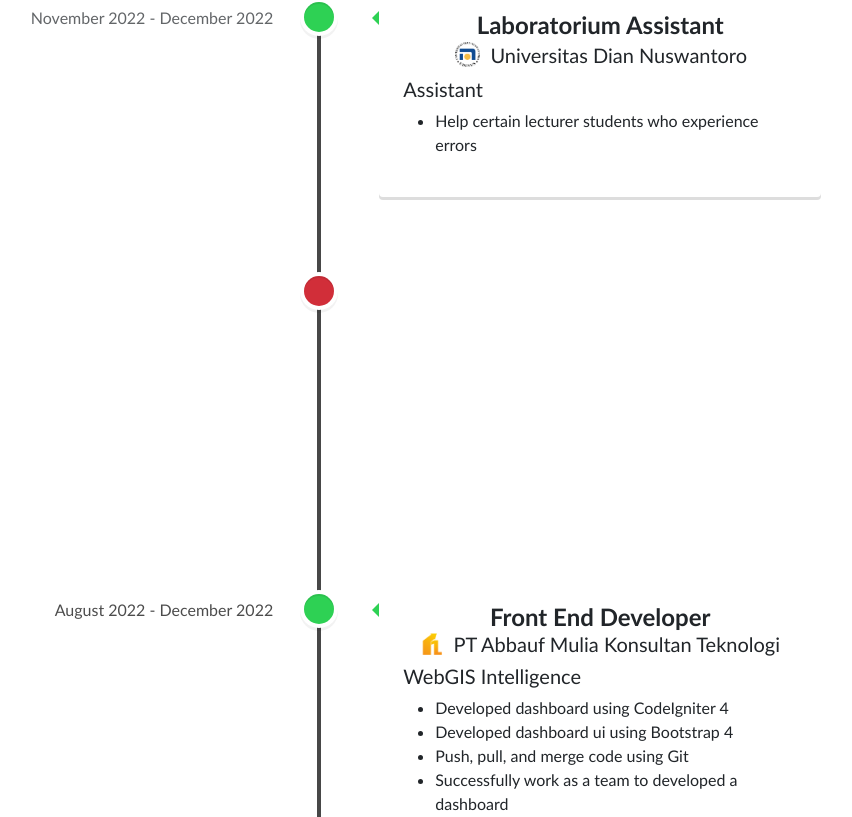
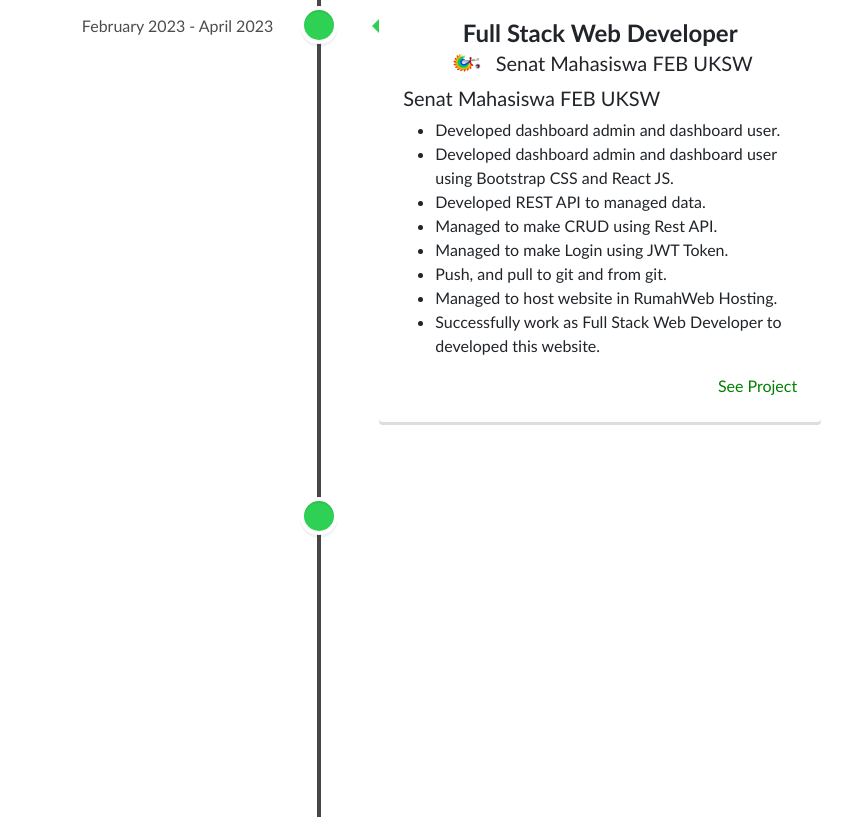
Before and after one commit to msadhimb/portofolioMarkIV, a React (Create React App) app: page / in a window 1280 px wide. Shown: the part 1483-2300 px from the top of the page, without its empty margins (321-1173 px from the left). Built offline with nearby package versions, Linux system fonts and the light colour scheme.

Commit message:
add a new experience

```diff
--- a/src/component/Experience/Experience.jsx
+++ b/src/component/Experience/Experience.jsx
@@ -8,6 +8,7 @@ import abbauf from "./companLogo/abbauf.png";
 import graphie from "./companLogo/graphie.png";
 import udinus from "./companLogo/udinus.png";
 import Len from "./companLogo/Len.png";
+import senatMhsFEBUksw from "./companLogo/senatMahasiswa.PNG";
 import "./Experience.css";
 import sertif from "./assets/sertif.jpg";
 
@@ -15,7 +16,7 @@ const Experience = () => {
   return (
     <section className="experience">
       <div className="container">
-        <h2 className="mt-5">Work Experience</h2>
+        <h2 className="mt-5 mb-3">Work Experience</h2>
         <VerticalTimeline lineColor="#474747" animate={true}>
           <VerticalTimelineElement
             className="vertical-timeline-element--work"
@@ -51,15 +52,162 @@ const Experience = () => {
                 PT Len Industri (Persero)
               </h5>
             </div>
-            {/* <h5 className="mt-2 text-start">Assistant</h5>
+          </VerticalTimelineElement>
+
+          {/* UKSW */}
+          <VerticalTimelineElement
+            className="vertical-timeline-element--work"
+            dateClassName="text-black text-end"
+            contentArrowStyle={{ borderRight: "7px solid  rgb(46, 209, 84)" }}
+            date="February 2023 - April 2023"
+            iconStyle={{
+              background: "rgb(46, 209, 84)",
+              color: "#fff",
+              width: "30px",
+              height: "30px",
+              marginTop: "15px",
+              marginLeft: "-15px",
+            }}
+          >
+            <h4 className="vertical-timeline-element-title">
+              <strong>Full Stack Web Developer</strong>
+            </h4>
+            <div className="d-flex justify-content-center align-items-center">
+              <img
+                src={senatMhsFEBUksw}
+                alt="graphie-logo"
+                style={{ width: 40 }}
+                className="me-2"
+              />
+              <h5 className="vertical-timeline-element-subtitle">
+                Senat Mahasiswa FEB UKSW
+              </h5>
+            </div>
+
+            <h5 className="mt-2 text-start">Senat Mahasiswa FEB UKSW</h5>
             <div>
               <ul>
                 <li className="text-start">
-                  Help certain lecturer students who experience errors
+                  Developed dashboard admin and dashboard user.
+                </li>
+                <li className="text-start">
+                  Developed dashboard admin and dashboard user using Bootstrap
+                  CSS and React JS.
+                </li>
+                <li className="text-start">
+                  Developed REST API to managed data.
+                </li>
+                <li className="text-start">
+                  Managed to make CRUD using Rest API.
+                </li>
+                <li className="text-start">
+                  Managed to make Login using JWT Token.
+                </li>
+                <li className="text-start">
+                  Push, and pull to git and from git.
+                </li>
+                <li className="text-start">
+                  Managed to host website in RumahWeb Hosting.
+                </li>
+                <li className="text-start">
+                  Successfully work as Full Stack Web Developer to developed
+                  this website.
                 </li>
               </ul>
-            </div> */}
+            </div>
+            <div className="d-flex justify-content-end">
+              <a
+                href="https://senat-mahasiswa-feb-uksw.my.id"
+                style={{
+                  fontWeight: 500,
+                  textDecoration: "none",
+                  color: "green",
+                }}
+              >
+                See Project
+              </a>
+            </div>
           </VerticalTimelineElement>
+
+          {/* Lomba */}
+          <VerticalTimelineElement
+            className="vertical-timeline-element--work"
+            dateClassName="text-black text-start"
+            contentArrowStyle={{ borderRight: "7px solid  rgb(46, 209, 84)" }}
+            date="January 2023"
+            iconStyle={{
+              background: "rgb(46, 209, 84)",
+              color: "#fff",
+              width: "30px",
+              height: "30px",
+              marginTop: "15px",
+              marginLeft: "-15px",
+            }}
+          >
+            <h4 className="vertical-timeline-element-title">
+              <strong>
+                Dinus Fest 2023 Information Technology Competition Web
+                Development
+              </strong>
+            </h4>
+            <div className="d-flex justify-content-center align-items-center">
+              <div
+                style={{ background: "white", padding: 2, borderRadius: 50 }}
+                className="me-2"
+              >
+                <img
+                  src={udinus}
+                  alt="graphie-logo"
+                  style={{ width: 25 }}
+                  className="d-block mx-auto"
+                />
+              </div>
+              <h5 className="vertical-timeline-element-subtitle">
+                Universitas Dian Nuswantoro
+              </h5>
+            </div>
+
+            <h5 className="mt-2 text-start">BatikPedia</h5>
+            <div>
+              <ul>
+                <li className="text-start">
+                  Developed dashboard using React JS.
+                </li>
+                <li className="text-start">
+                  Mapping data from JSON data using axios.
+                </li>
+                <li className="text-start">
+                  Push, pull, and merge code using Git.
+                </li>
+                <li className="text-start">
+                  Successfully work as a team to developed a project for
+                  competition.
+                </li>
+              </ul>
+            </div>
+            <div className="d-flex justify-content-end">
+              <a
+                href="https://batik-pedia.vercel.app/user"
+                style={{
+                  fontWeight: 500,
+                  textDecoration: "none",
+                  color: "green",
+                }}
+                className="me-2"
+              >
+                See Project
+              </a>
+              <a
+                href="https://drive.google.com/file/d/1ImLHqTqrtf4Qp1l-61_vWGYGKixrFUYb/view"
+                style={{ fontWeight: 500, textDecoration: "none" }}
+                className="me-2"
+              >
+                See Certificate
+              </a>
+            </div>
+          </VerticalTimelineElement>
+
+          {/* Asisten */}
           <VerticalTimelineElement
             className="vertical-timeline-element--work"
             contentArrowStyle={{ borderRight: "7px solid rgb(46,209, 84)" }}
@@ -102,6 +250,8 @@ const Experience = () => {
               </ul>
             </div>
           </VerticalTimelineElement>
+
+          {/* Graphie */}
           <VerticalTimelineElement
             className="vertical-timeline-element--work"
             dateClassName="text-black text-start"
@@ -148,6 +298,8 @@ const Experience = () => {
               </ul>
             </div>
           </VerticalTimelineElement>
+
+          {/* Abbauf */}
           <VerticalTimelineElement
             className="vertical-timeline-element--work"
             dateClassName="text-black text-end"
```
Also changed, not shown: src/component/Experience/companLogo/senatMahasiswa.PNG (added), 10 other files (tests, documents, lock files or other folders).
